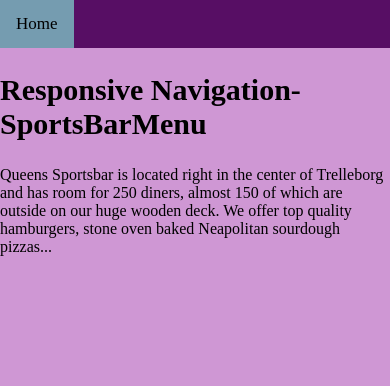
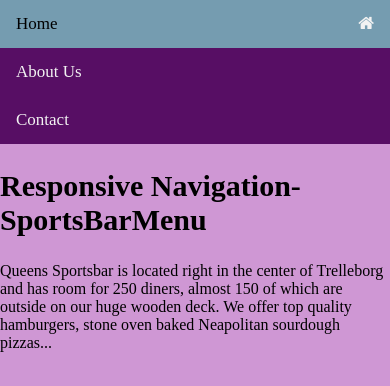
Before and after one commit to kulsoom31/Responsive-Navigation, a plain HTML site: page index.html in a window 390 px wide. Both pictures are taken after a click on the link 374 px from the left and 14 px from the top of the page. Drawn offline with Linux system fonts and the light colour scheme.

Commit message:
second commit

```diff
--- a/index.html
+++ b/index.html
@@ -13,13 +13,13 @@
 <body>
 
     <div class="navmenu" id="nav-menu">
+        <a class="icon" onclick="SportsBarMenu()"><i class="fa fa-home"></i>
         <a href="index.html">Home</a>
         <a href="index.html">About Us</a>
         <a href="index.html">Contact</a>
-        <a class="icon" onclick="SportsBarMenu()"><i class="Bar-menu"></i>
         </a>
     </div>
-<h2 class="title">Responsive Navigation-SportsBarMenu</h2>
+    <h2 class="title">Responsive Navigation-SportsBarMenu</h2>
          <p> Queens Sportsbar is located right in the center of Trelleborg and has room for 250 diners,
 
           almost 150 of which are outside on our huge wooden deck.
@@ -30,10 +30,15 @@
     <script>
         function SportsBarMenu() {
             let Sportsbar = document.getElementById("nav-menu");
-            if (SportsBar.className === "navmenu") {
-                Sportsbar.className += " responsive";
+            // alert(Sportsbar)
+            if (Sportsbar.className === "navmenu") {
+                Sportsbar.classList.add('responsive', 'navmenu');
+
+                // Sportsbar.className += "responsive";
+                // console.log('THis is boy 1')
             } else {
                 Sportsbar.className = "navmenu";
+                // console.log('THis is boy')
             }
         }
     </script>
--- a/styles/index.css
+++ b/styles/index.css
@@ -40,7 +40,6 @@ body {
     .navmenu a:not(:first-child) {
         display: none;
     }
-
     .navmenu a.icon {
         float: right;
         display: block;
@@ -50,6 +49,7 @@ body {
 @media screen and (max-width: 600px) {
     .navmenu.responsive {
         position: relative;
+        /* display: none; */
     }
 
     .navmenu.responsive .icon {
@@ -68,4 +68,7 @@ body {
     .title{
         font-size: 30px;
     }
+    .navmenu .icon {
+        display: block;
+    }
 }
```
